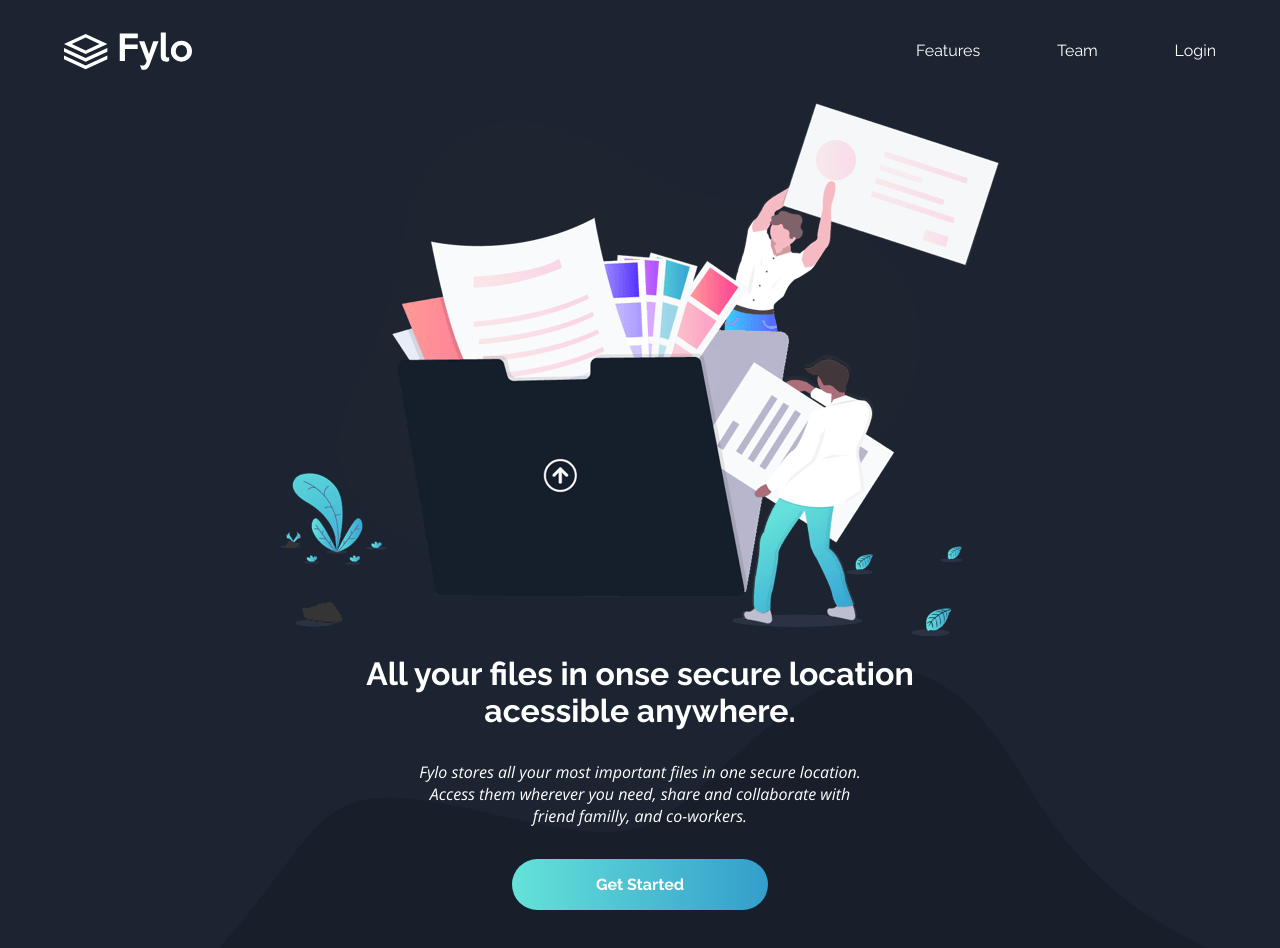
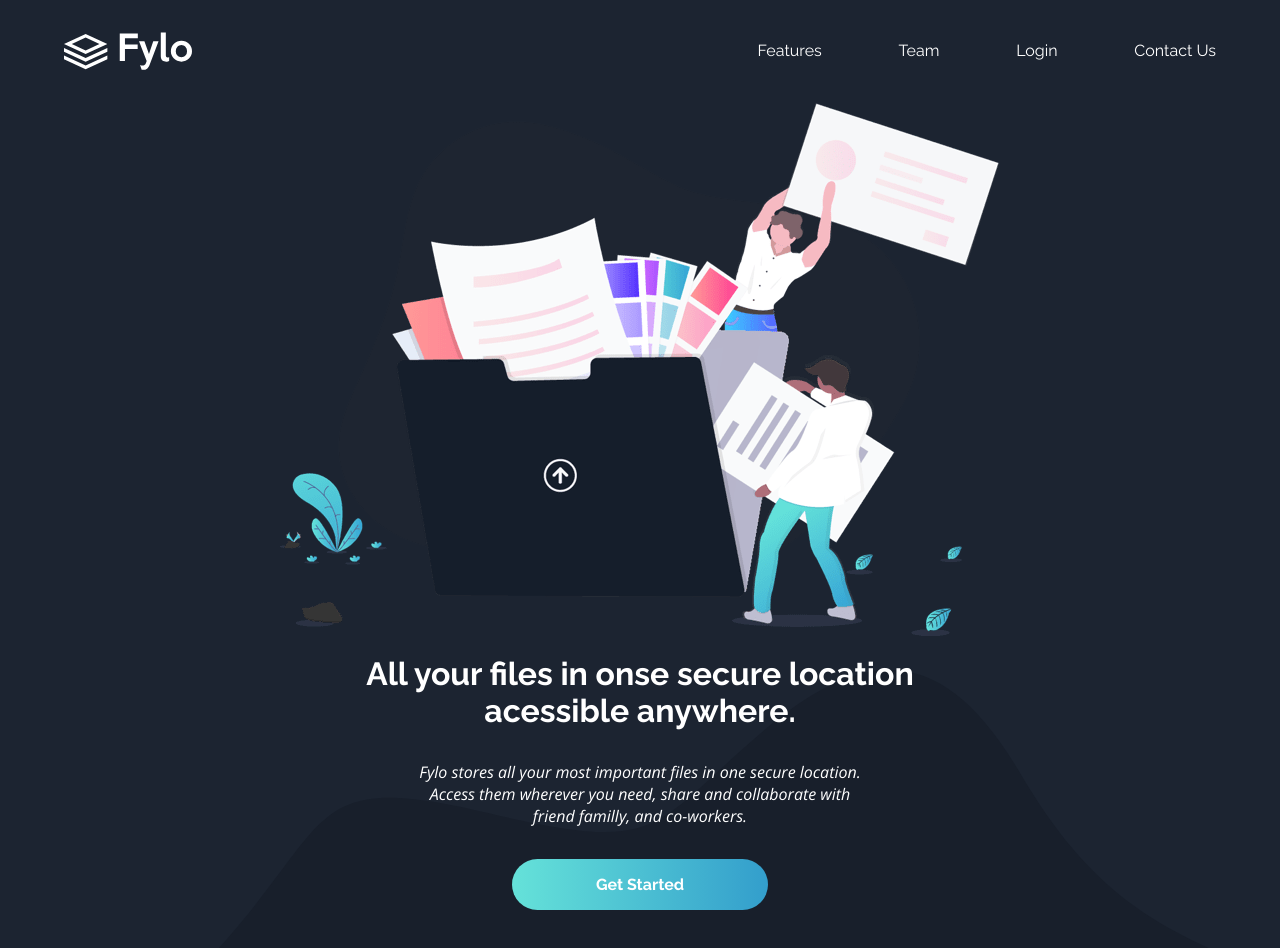
Before and after one commit to victorguirra/fylo, a React (Create React App) app: page / in a window 1280 px wide. Shown: the top 948 px of the page. Built offline with nearby package versions, Linux system fonts and the light colour scheme.

Commit message:
add item in nav header

```diff
--- a/src/components/Header/index.tsx
+++ b/src/components/Header/index.tsx
@@ -11,6 +11,7 @@ export function Header(){
                 <NavItem to="/">Features</NavItem>
                 <NavItem to="/">Team</NavItem>
                 <NavItem to="/">Login</NavItem>
+                <NavItem to="/">Contact Us</NavItem>
             </nav>
         </Container>
     )
```
